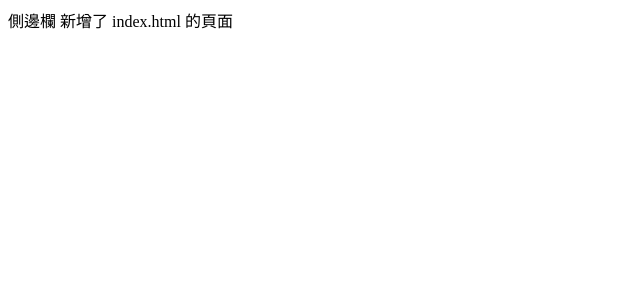
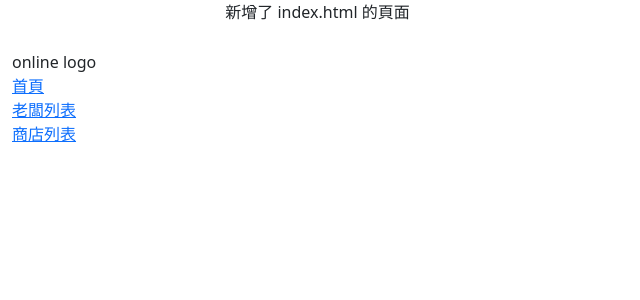
Before and after one commit to a105590016/django_practice, a Django app: page /online/ in a window 1280 px wide. Shown: the top 300 px of the page, without its empty margins (0-640 px from the left). Run offline with Django 4.2, Linux system fonts and the light colour scheme.

Commit message:
feat: 🎸 template 連結 static

```diff
--- /dev/null
+++ b/online/static/css/base.css
@@ -0,0 +1,5 @@
+.sidebar-nav {
+    margin-top: 50px;
+    padding: 0;
+    list-style: none;
+}
--- a/online/templates/sidebar.html
+++ b/online/templates/sidebar.html
@@ -1,17 +1,41 @@
 <!DOCTYPE html>
 <html lang="en">
 <head>
+    <meta charset="UTF-8">
+    <meta name="viewport" content="width=device-width, initial-scale=1.0">
+
+    <!-- bootstrap -->
+    <link href="https://cdn.jsdelivr.net/npm/bootstrap@5.3.2/dist/css/bootstrap.min.css" rel="stylesheet" integrity="sha384-T3c6CoIi6uLrA9TneNEoa7RxnatzjcDSCmG1MXxSR1GAsXEV/Dwwykc2MPK8M2HN" crossorigin="anonymous">
+    <script src="https://cdn.jsdelivr.net/npm/bootstrap@5.3.2/dist/js/bootstrap.bundle.min.js" integrity="sha384-C6RzsynM9kWDrMNeT87bh95OGNyZPhcTNXj1NW7RuBCsyN/o0jlpcV8Qyq46cDfL" crossorigin="anonymous"></script>
+
+    <!-- css -->
+    {% load static %}
+    <link rel="stylesheet" href="{% static 'css/base.css' %}">
+
     {% block title %}
-    <title>Document</title>
+    <title>Store</title>
     {% endblock %}
 </head>
 <body>
-    {% block sidebar %}
-    <!-- insert default navigation text for every page -->
-    側邊欄
-    {% endblock %}
-    {% block content %}
-    <!-- defualt content -->
-    {% endblock %}
+    <div class="container-fluid">
+        <div class="row">
+            <div class="col-sm-2">
+                {% block sidebar %}
+                <ul class="sidebar-nav">
+                    <li>online logo</li>
+                    <li><a href="{% url 'index' %}">首頁</a></li>
+                    <li><a href="">老闆列表</a></li>
+                    <li><a href="">商店列表</a></li>
+                </ul>
+                {% endblock %}
+            </div>
+
+            <div class="col-sm-10">
+                {% block content %}
+                <!-- defualt content -->
+                {% endblock %}
+            </div>
+        </div>
+    </div>
 </body>
 </html>
```
